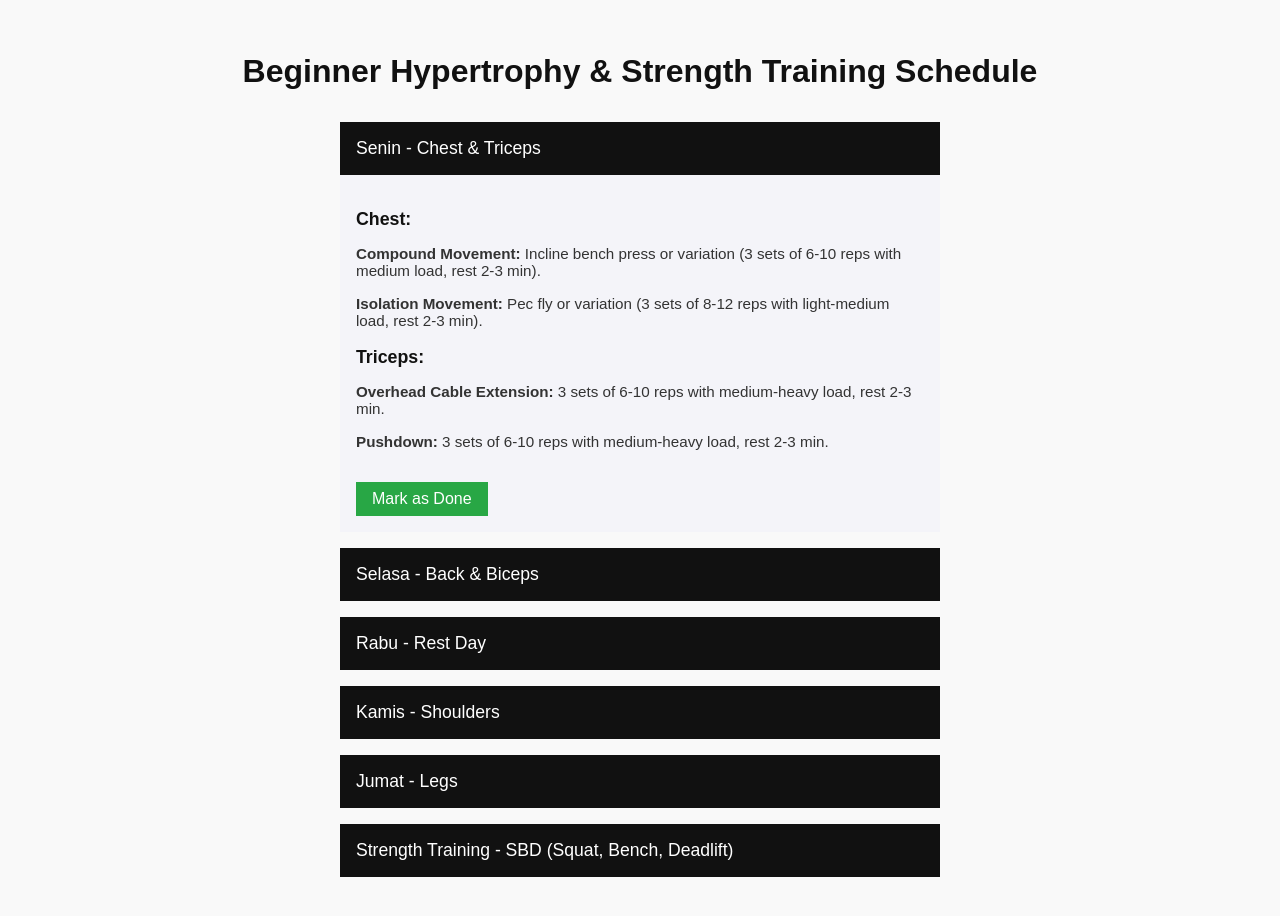
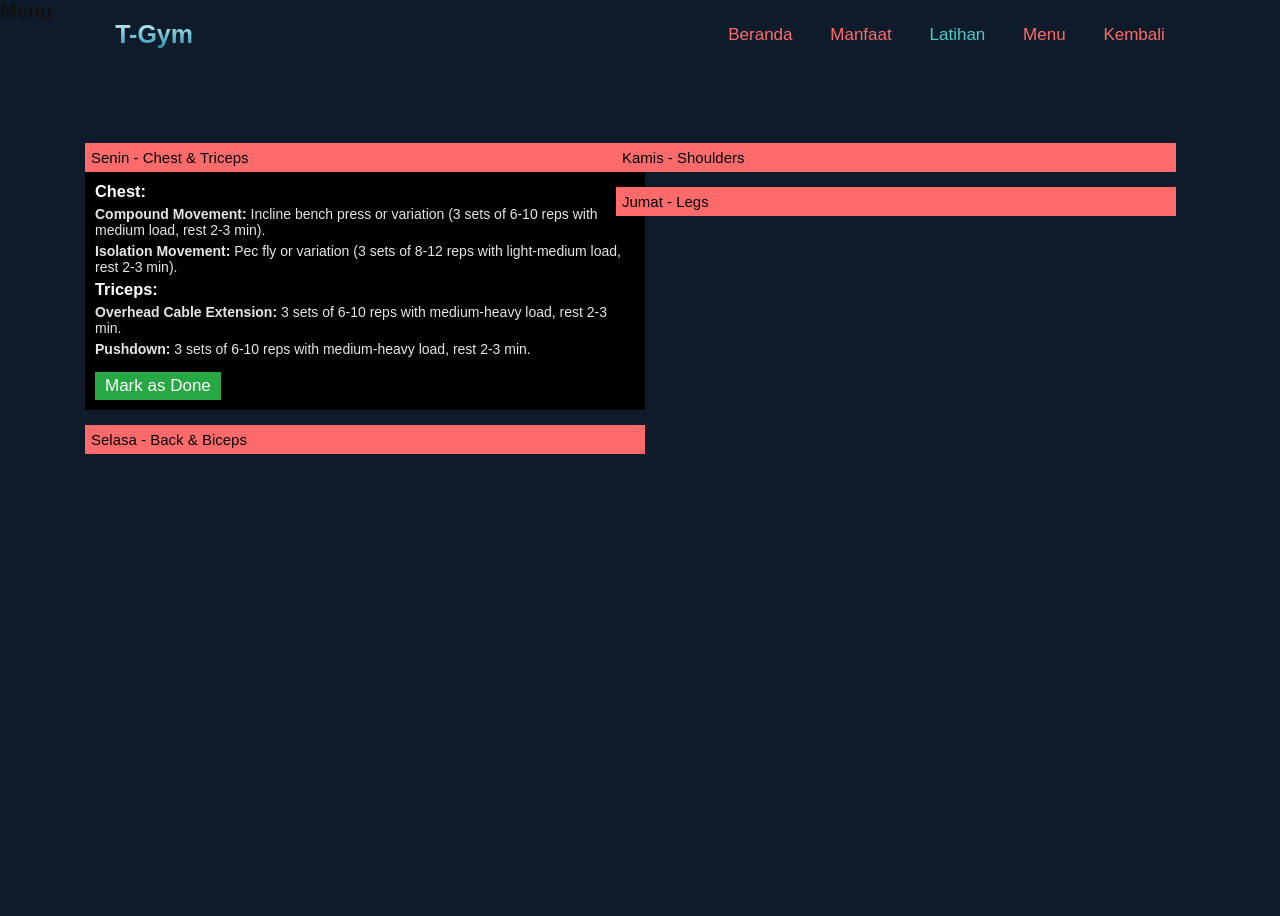
Before and after one commit to hansmalvin/html-css-javascript-vidproject, a website: page XLatihan/Latihan.html in a window 1280 px wide. Both pictures are taken after a click on the button "Senin - Chest & Triceps". After the commit the page ends 843 px from the top, so only its background shows below. Drawn offline with nearby package versions, Linux system fonts and the light colour scheme.

Commit message:
pindah ke UTS

```diff
--- a/XLatihan/Lat.css
+++ b/XLatihan/Lat.css
@@ -1,34 +1,128 @@
+* {
+  margin: 0;
+  padding: 0;
+  box-sizing: border-box;
+  text-decoration: none;
+  font-family: Arial, sans-serif;
+}
+
+html{
+  font-size: 62.5%;
+  overflow: hidden;
+}
+
+
 body {
-    font-family: 'Arial', sans-serif;
-    background-color: #f9f9f9;
-    color: #333;
-    margin: 0;
-    padding: 2rem;
-  }
+  background: #0d1b2a;
+  color: #e5e5e5;
+  overflow: hidden;
+}
 
+.header {
+  position: fixed;
+  top: 0;
+  left: 0;
+  width: 100%;
+  padding: 2rem 9%;
+  background: transparent;
+  display: flex;
+  justify-content: space-between;
+  align-items: center;
+  z-index: 100;
+  transition: 0.3s;
+}
+
+.header.scroll{
+  background: #0D1B2A;
+}
+
+.logo {
+  position: relative;
+  font-size: 2.5rem;
+  background-image: linear-gradient( 358.7deg,  rgba(42,136,157,1) 1.7%, rgba(122,197,214,1) 51.1%, rgba(211,232,242,1) 95.5% );
+  -webkit-background-clip: text;
+  -webkit-text-fill-color: transparent;
+  text-decoration: none;
+  font-weight: 600;
+}
+
+
+.logo::before{
+  content: '';
+  position: absolute;
+  top: 0;
+  right: 0;
+  width: 100%;
+  height: 100%;
+  background: #0d1b2a;
+  animation: anime 1s ease forwards;
+  animation-delay: .4s;
+}
+
+.navbar a {
+  font-size: 1.7rem;
+  color: #FF6B6B;
+  text-decoration: none;
+  font-weight: 500;
+  margin-left: 3.5rem;
+  transition: .2s;
+}
+
+.navbar a:hover,
+.navbar a.active {
+  color: #4ecdc4;
+}
+
+section{
+  display: grid;
+  grid-template-columns: repeat(7,205px);
+  grid-template-rows: repeat(4,200px);
+}
+/* percobaan */
   h1 {
-    text-align: center;
     margin-bottom: 2rem;
     font-size: 2rem;
     color: #111;
   }
 
+.accordion-container::before{
+  content: '';
+  position: absolute;
+  top: 0;
+  right: 0;
+  width: 100%;
+  height: 100%;
+  background: #0d1b2a;
+  animation: anime 2s ease forwards;
+  animation-delay: .8s;
+}
+
   .accordion-container {
-    max-width: 600px;
-    margin: 0 auto;
+    max-width: 70vh;
+    grid-area: 1 / 1 / -1 / -1;
+    margin-left: 8.5rem;
+    margin-top: 10rem;
   }
 
+.accordionte{
+  max-width: 70vh;
+  grid-area: 1 / 4 / -1 / -1;
+  margin-left: .1rem;
+  margin-top: 10rem;
+}
   .accordion-item {
-    margin-bottom: 1rem;
+    margin-bottom: 1.5rem;
   }
 
+  .k{
+    grid-area: 1/1/-1/-1;
+  }
   .accordion-btn {
-    width: 100%;
-    padding: 1rem;
+    width: 70vh;
+    padding: .6rem;
     text-align: left;
-    background-color: #111;
-    color: #fff;
-    font-size: 1.1rem;
+    background-color: #FF6B6B;
+    font-size: 1.5rem;
     border: none;
     cursor: pointer;
     transition: background-color 0.3s ease;
@@ -40,38 +134,38 @@ body {
 
   .accordion-content {
     padding: 1rem;
-    background-color: #f4f4f9;
+    background-color: #000000;
     display: none;
-    font-size: 0.95rem;
+    font-size: 1.4rem;
   }
 
   .accordion-content p {
-    margin-bottom: 1rem;
+    margin-bottom: .5rem;
   }
 
   .accordion-content h3 {
-    margin-bottom: 0.5rem;
-    color: #111;
+    margin-bottom: .5rem;
+    color: #fff;
   }
 
-  /* Additional styles for the "done" status */
-.status {
+
+/* .status {
     font-weight: bold;
     color: #555;
   }
 
-  .status.done {
-    color: green;
-  }
+.status.done {
+  color: green;
+} */
 
   .mark-done {
     margin-top: 1rem;
-    padding: 0.5rem 1rem;
+    padding: 0.4rem 1rem;
     background-color: #28a745;
-    color: white;
+    color: #fff;
     border: none;
     cursor: pointer;
-    font-size: 1rem;
+    font-size: 1.7rem;
     transition: background-color 0.3s ease;
   }
 
@@ -79,17 +173,84 @@ body {
     background-color: #218838;
   }
 
-  /* Rest of your existing CSS... */
+/* diatas percobaan */
 
+/* burger */
+#icon-utk-menu{
+  font-size: 3.5rem;
+  color: #e5e5e5;
+  cursor: pointer;
+  display: none;
+}
+/* burger */
 
-  /* Responsive Styles */
-  @media (max-width: 768px) {
-    .accordion-btn {
-      font-size: 1rem;
-      padding: 0.8rem;
-    }
+@keyframes anime{
+  100% {
+      width: 0;
+  }
+}
 
-    .accordion-content {
-      font-size: 0.9rem;
-    }
+/* media */
+
+@media (max-width: 1200px){
+  html{
+      font-size: 55%;
   }
+}
+
+@media (max-width: 991px){
+  .header{
+      padding: 2rem 4%;
+  }
+  .item1{
+      align-items: center;
+  }
+
+}
+
+@media (max-width: 768px){
+  .header{
+      background: #0d1b2a;
+  }
+
+  #icon-utk-menu{
+      display: block;
+  }
+
+  .navbar{
+      position: absolute;
+      top: 100%;
+      left: -100%;
+      width: 100%;
+      padding: 1rem 4%;
+      background: #0d1b2a;
+      box-shadow: 0 .5rem 1rem rgba(0, 0, 0, .2);
+      transition: .25s ease;
+      transition-delay: .25s;
+  }
+
+  .navbar.active{
+      left: 0;
+      transition-delay: 0s;
+  }
+
+  .navbar a{
+      display: block;
+      font-size: 2rem;
+      margin: 3rem 0;
+  }
+}
+
+@media (max-width: 520px){
+  html{
+      font-size: 50%;
+  }
+}
+
+@media (max-width: 462px){
+
+}
+
+@media (max-width: 370px){
+
+}
--- a/XLatihan/Latih.js
+++ b/XLatihan/Latih.js
@@ -1,71 +1,13 @@
-const accordions = document.querySelectorAll('.accordion-btn');
+$(document).ready(function () {
+  // Handle accordion functionality
+  $('.accordion-btn').click(function () {
+    $(this).toggleClass('active');
 
-accordions.forEach((accordion) => {
-  accordion.addEventListener('click', function () {
-    this.classList.toggle('active');
-
-    const content = this.nextElementSibling;
-    if (content.style.display === 'block') {
-      content.style.display = 'none';
+    const content = $(this).next();
+    if (content.css('display') === 'block') {
+      content.css('display', 'none');
     } else {
-      content.style.display = 'block';
+      content.css('display', 'block');
     }
   });
 });
-
-document.addEventListener('DOMContentLoaded', () => {
-    // Check if one week has passed and reset progress if necessary
-    checkWeekReset();
-
-    // Load the saved progress from localStorage
-    loadProgress();
-  });
-
-  const days = ['monday', 'tuesday', 'wednesday', 'kamis','jumat']; // Add other days as needed
-
-  // Function to mark a day as done and save it to localStorage
-  function markDay(day) {
-    // Save the current date when the user first marks a day as done
-    if (!localStorage.getItem('startDate')) {
-      const today = new Date().getTime();  // Store the current timestamp
-      localStorage.setItem('startDate', today);
-    }
-
-    localStorage.setItem(day, 'done');
-    document.getElementById(`${day}-status`).textContent = '✓ Done';
-    document.getElementById(`${day}-status`).classList.add('done');
-  }
-
-  // Function to load saved progress from localStorage
-  function loadProgress() {
-    days.forEach(day => {
-      const status = localStorage.getItem(day);
-      if (status === 'done') {
-        document.getElementById(`${day}-status`).textContent = '✓ Done';
-        document.getElementById(`${day}-status`).classList.add('done');
-      }
-    });
-  }
-
-  // Function to check if a week has passed and reset the progress
-  function checkWeekReset() {
-    const startDate = localStorage.getItem('startDate');
-    if (startDate) {
-      const now = new Date().getTime();
-      const oneWeek = 7;  // One week in milliseconds
-
-      // If one week has passed since the user started the schedule
-      if (now - startDate > oneWeek) {
-        resetProgress();
-      }
-    }
-  }
-
-  // Function to reset the progress and clear localStorage
-  function resetProgress() {
-    days.forEach(day => {
-      localStorage.removeItem(day);
-    });
-    localStorage.removeItem('startDate');  // Clear the start date
-    location.reload();  // Reload the page to refresh the UI
-  }
--- a/XLatihan/Latihan.html
+++ b/XLatihan/Latihan.html
@@ -3,11 +3,32 @@
 <head>
   <meta charset="UTF-8">
   <meta name="viewport" content="width=device-width, initial-scale=1.0">
-  <title>Hypertrophy & Strength Training Schedule</title>
+  <title>Menu</title>
   <link rel="stylesheet" href="Lat.css">
+  <link href='https://unpkg.com/boxicons@2.1.4/css/boxicons.min.css' rel='stylesheet'>
+  <script src="https://code.jquery.com/jquery-3.7.1.min.js"></script>
 </head>
 <body>
-  <h1>Beginner Hypertrophy & Strength Training Schedule</h1>
+  <h1>Menu</h1>
+
+  <!-- senen -->
+
+  <header class="header">
+    <a href="#" class="logo">T-Gym</a>
+    <!-- gambar logo belum-->
+
+    <div class="bx bx-menu"id="icon-utk-menu"></div>
+
+
+    <nav class="navbar">
+        <a href="#home">Beranda</a>
+        <a href="#manfaat">Manfaat</a>
+        <a href="#latihan"class="active">Latihan</a>
+        <a href="#menu">Menu</a>
+        <a href="/XXXLatihan/LatihanReal.html">Kembali</a>
+    </nav>
+  </header>
+  <section class="accord">
 
     <div class="accordion-container">
       <div class="accordion-item">
@@ -23,6 +44,7 @@
         </div>
       </div>
 
+      <!-- selasa -->
       <div class="accordion-item">
         <button class="accordion-btn">Selasa - Back & Biceps <span id="tuesday-status" class="status"></span></button>
       <div class="accordion-content">
@@ -34,17 +56,19 @@
         <button class="mark-done" onclick="markDay('tuesday')">Mark as Done</button>
       </div>
     </div>
+  </div>
 
-    <div class="accordion-item">
+    <!-- rabu -->
+    <!-- <div class="accordion-item">
       <button class="accordion-btn">Rabu - Rest Day <span id="wednesday-status" class="status"></span></button>
       <div class="accordion-content">
         <p>Time to rest and recover. Enjoy your rest day!</p>
         <button class="mark-done" onclick="markDay('wednesday')">Mark as Done</button>
       </div>
-    </div>
+    </div> -->
 
-    <!-- Add more days as per your schedule -->
-
+    <!-- kamis -->
+    <div class="accordionte">
       <div class="accordion-item">
         <button class="accordion-btn">Kamis - Shoulders <span id="kamis-status" class="status"></span></button>
         <div class="accordion-content">
@@ -55,6 +79,7 @@
         </div>
       </div>
 
+      <!-- jumat -->
     <div class="accordion-item">
       <button class="accordion-btn">Jumat - Legs <span id="jumat-status" class="status"></span></button>
       <div class="accordion-content">
@@ -64,15 +89,9 @@
         <button class="mark-done" onclick="markDay('jumat')">Mark as Done</button>
       </div>
     </div>
-
-    <div class="accordion-item">
-      <button class="accordion-btn">Strength Training - SBD (Squat, Bench, Deadlift)</button>
-      <div class="accordion-content">
-        <p><b>Squat, Bench Press, Deadlift:</b> Focus on heavy compound lifts with progressive overload.</p>
-      </div>
-    </div>
   </div>
 
+  </section>
   <script src="Latih.js"></script>
 </body>
 </html>
--- /dev/null
+++ b/hipertropi/style.css
@@ -0,0 +1,238 @@
+* {
+    margin: 0;
+    padding: 0;
+    box-sizing: border-box;
+    text-decoration: none;
+    font-family: Arial, sans-serif;
+}
+
+html{
+    font-size: 62.5%;
+    overflow: hidden;
+}
+
+
+body {
+    background: #0d1b2a;
+    color: #e5e5e5;
+    overflow: hidden;
+}
+
+.header {
+    position: fixed;
+    top: 0;
+    left: 0;
+    width: 100%;
+    padding: 2rem 9%;
+    background: transparent;
+    display: flex;
+    justify-content: space-between;
+    align-items: center;
+    z-index: 100;
+    transition: 0.3s;
+}
+
+.header.scroll{
+    background: #0D1B2A;
+}
+
+.logo {
+    position: relative;
+    font-size: 2.5rem;
+    background-image: linear-gradient( 358.7deg,  rgba(42,136,157,1) 1.7%, rgba(122,197,214,1) 51.1%, rgba(211,232,242,1) 95.5% );
+    -webkit-background-clip: text;
+    -webkit-text-fill-color: transparent;
+    text-decoration: none;
+    font-weight: 600;
+}
+
+
+.logo::before{
+    content: '';
+    position: absolute;
+    top: 0;
+    right: 0;
+    width: 100%;
+    height: 100%;
+    background: #0d1b2a;
+    animation: anime 1s ease forwards;
+    animation-delay: .4s;
+}
+
+.navbar a {
+    font-size: 1.7rem;
+    color: #FF6B6B;
+    text-decoration: none;
+    font-weight: 500;
+    margin-left: 3.5rem;
+    transition: .2s;
+}
+
+.navbar a:hover,
+.navbar a.active {
+    color: #4ecdc4;
+}
+
+.testing{
+    display: grid;
+    grid-template-columns: repeat(7,205px);
+    grid-template-rows: repeat(4,200px);
+
+}
+
+.item1{
+    grid-area: 2/ 4/ 4/ -1;
+    margin-left: 13rem ;
+}
+
+.item1 p{
+    margin-left: 2.5rem;
+    font-size: 2rem;
+    margin-bottom: 10px;
+}
+
+.item1 h3{
+    margin-left: 2.5rem;
+    font-size: 3rem;
+}
+
+.item1 span{
+    font-size: 4rem;
+    color: #ff6b6b;
+    font-family: Cambria, Cochin, Georgia, Times, 'Times New Roman', serif;
+}
+
+.item1 li{
+    list-style-type: none;
+    margin-left: 2.5rem;
+    font-size: 2rem;
+    line-height: 1.2;
+    letter-spacing: .5px;
+}
+
+.item1 li:nth-child(4){
+    margin-top: 3px;
+}
+
+.item1 li span{
+    font-size: 2.5rem;
+}
+
+span{
+    color: #ff6b6b;
+    font-family: Cambria, Cochin, Georgia, Times, 'Times New Roman', serif;
+}
+
+.item3{
+    grid-area: 2 / 1/ 4/ 4;
+
+}
+
+.item3 img{
+    width: 100%;
+    height: 100%;
+    margin-left: 13rem;
+    margin-top: .8rem;
+}
+
+.menu-latihan{
+    grid-area: 4/1/-1/-1;
+    margin-top: 3rem;
+    margin-left: 13.3rem;
+}
+
+span::before{
+    content: '';
+    position: absolute;
+    top: 0;
+    right: 0;
+    width: 100%;
+    height: 100%;
+    background: #0d1b2a;
+    animation: anime 1s ease forwards;
+    animation-delay: .9s;
+}
+
+.menu-latihan a{
+    font-size: 3rem;
+}
+
+/* burger */
+#icon-utk-menu{
+    font-size: 3.5rem;
+    color: #e5e5e5;
+    cursor: pointer;
+    display: none;
+}
+/* burger */
+
+@keyframes anime{
+    100% {
+        width: 0;
+    }
+}
+
+/* media */
+
+@media (max-width: 1200px){
+    html{
+        font-size: 55%;
+    }
+}
+
+@media (max-width: 991px){
+    .header{
+        padding: 2rem 4%;
+    }
+    .item1{
+        align-items: center;
+    }
+
+}
+
+@media (max-width: 768px){
+    .header{
+        background: #0d1b2a;
+    }
+
+    #icon-utk-menu{
+        display: block;
+    }
+
+    .navbar{
+        position: absolute;
+        top: 100%;
+        left: -100%;
+        width: 100%;
+        padding: 1rem 4%;
+        background: #0d1b2a;
+        box-shadow: 0 .5rem 1rem rgba(0, 0, 0, .2);
+        transition: .25s ease;
+        transition-delay: .25s;
+    }
+
+    .navbar.active{
+        left: 0;
+        transition-delay: 0s;
+    }
+
+    .navbar a{
+        display: block;
+        font-size: 2rem;
+        margin: 3rem 0;
+    }
+}
+
+@media (max-width: 520px){
+    html{
+        font-size: 50%;
+    }
+}
+
+@media (max-width: 462px){
+
+}
+
+@media (max-width: 370px){
+
+}
```
Also changed, not shown: XXXLatihan/LatihanReal.css (+9 -57 lines), XXXLatihan/LatihanReal.html (+4 -5 lines), hipertropi/hipertropi.html (added, +55 -0 lines), hipertropi/script.js (added, +25 -0 lines), XXXLatihan/img/chris.jpeg (added). Lines whose indentation alone changed are shown as unchanged.
